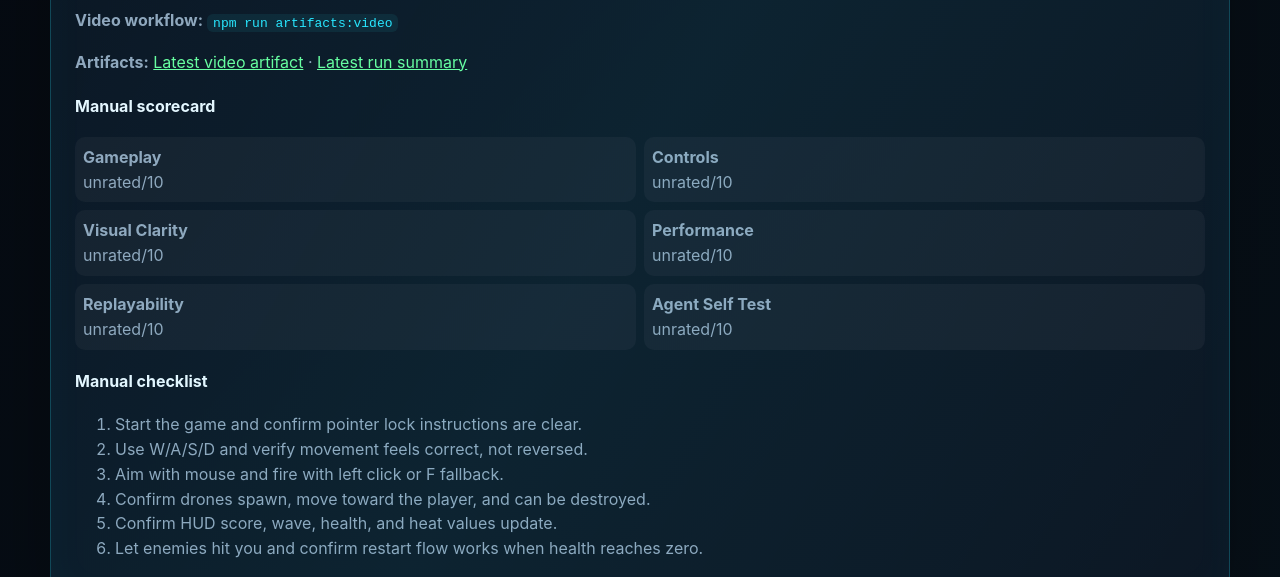
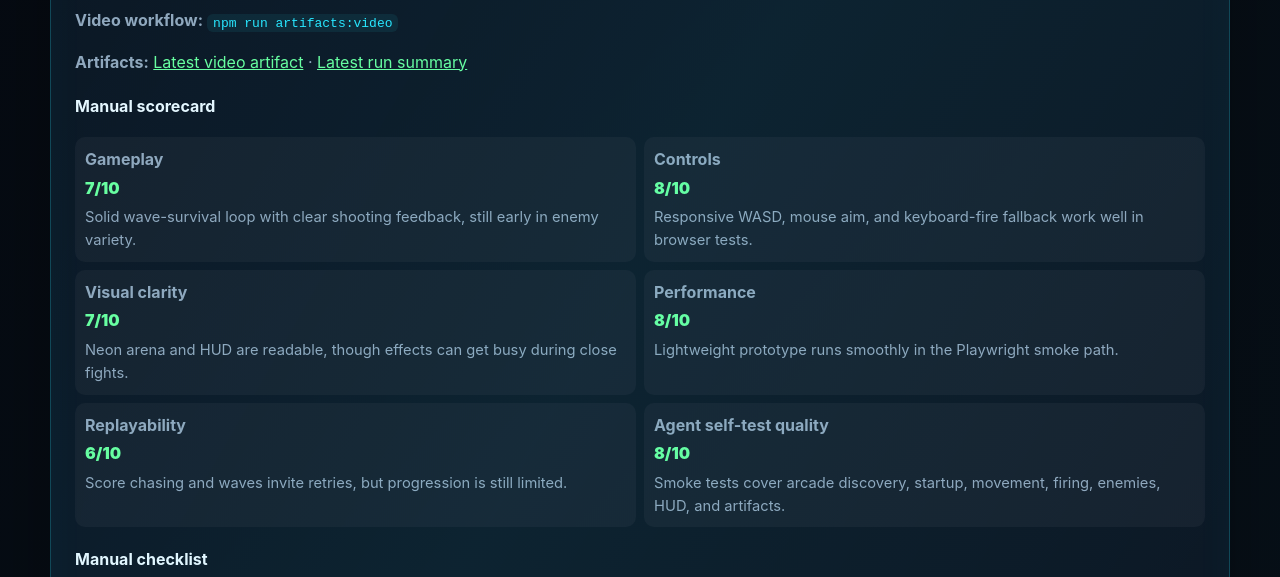
Before and after one commit to Versigable/agent-apps, a website: page games/arcade/index.html in a window 1280 px wide. Shown: the part 1000-1577 px from the top of the page. Drawn offline with Linux system fonts and the light colour scheme.

Commit message:
feat: add arcade scorecard pilot

```diff
--- a/games/arcade/app.js
+++ b/games/arcade/app.js
@@ -1,27 +1,96 @@
 const gamesEl = document.querySelector('#games');
 const statusEl = document.querySelector('#status');
 
+function escapeHtml(value) {
+  return String(value ?? '')
+    .replaceAll('&', '&amp;')
+    .replaceAll('<', '&lt;')
+    .replaceAll('>', '&gt;')
+    .replaceAll('"', '&quot;')
+    .replaceAll("'", '&#39;');
+}
+
+function manifestRelativeUrl(path) {
+  return path?.replace(/^\.\//, '../') ?? '';
+}
+
+function safeHref(value) {
+  const href = String(value ?? '').trim();
+  if (!href) return '#';
+  if (href.startsWith('../') || href.startsWith('./') || href.startsWith('/')) return escapeHtml(href);
+  try {
+    const url = new URL(href);
+    if (url.protocol === 'http:' || url.protocol === 'https:') return escapeHtml(url.href);
+  } catch {
+    // Fall through to blocked href.
+  }
+  return '#';
+}
+
+function humanizeScorecardKey(key) {
+  const labels = {
+    visualClarity: 'Visual clarity',
+    agentSelfTest: 'Agent self-test quality',
+    agentSelfTestQuality: 'Agent self-test quality'
+  };
+  return labels[key] ?? key.replace(/([A-Z])/g, ' $1').replace(/^./, (char) => char.toUpperCase());
+}
+
+function scorecardEntries(scorecard) {
+  if (!scorecard) return [];
+  if (Array.isArray(scorecard)) {
+    return scorecard.map((item) => [item.label ?? item.name ?? item.key, item]);
+  }
+  const ratings = scorecard.ratings ?? scorecard.scorecard ?? scorecard;
+  return Object.entries(ratings ?? {});
+}
+
 function scorecardItems(scorecard) {
-  return Object.entries(scorecard ?? {}).map(([key, value]) => {
-    const label = key.replace(/([A-Z])/g, ' $1').replace(/^./, (char) => char.toUpperCase());
-    return `<li><strong>${label}</strong><br>${value ?? 'unrated'}/10</li>`;
+  return scorecardEntries(scorecard).map(([key, value]) => {
+    const label = value?.label ?? humanizeScorecardKey(key);
+    const rating = typeof value === 'object' && value !== null
+      ? value.rating ?? value.score ?? value.value
+      : value;
+    const note = typeof value === 'object' && value !== null ? value.note ?? value.notes : null;
+    const ratingText = rating ?? 'unrated';
+    const noteHtml = note ? `<p class="score-note">${escapeHtml(note)}</p>` : '';
+    return `
+      <li>
+        <strong>${escapeHtml(label)}</strong>
+        <span class="score-rating">${escapeHtml(ratingText)}/10</span>
+        ${noteHtml}
+      </li>
+    `;
   }).join('');
 }
 
 function checklistItems(items) {
-  return (items ?? []).map((item) => `<li>${item}</li>`).join('');
+  return (items ?? []).map((item) => `<li>${escapeHtml(item)}</li>`).join('');
 }
 
 function artifactLinks(game) {
   if (!game.artifacts) return '';
   const links = [];
   if (game.artifacts.latestVideo) {
-    links.push(`<a href="${game.artifacts.latestVideo.replace(/^\.\//, '../')}">Latest video artifact</a>`);
+    links.push(`<a href="${safeHref(manifestRelativeUrl(game.artifacts.latestVideo))}">Latest video artifact</a>`);
   }
   if (game.artifacts.latestSummary) {
-    links.push(`<a href="${game.artifacts.latestSummary.replace(/^\.\//, '../')}">Latest run summary</a>`);
+    links.push(`<a href="${safeHref(manifestRelativeUrl(game.artifacts.latestSummary))}">Latest run summary</a>`);
   }
   return links.length ? `<p class="meta artifact-links"><strong>Artifacts:</strong> ${links.join(' · ')}</p>` : '';
+}
+
+async function loadScorecard(game) {
+  if (!game.scorecardUrl) return game;
+  try {
+    const response = await fetch(manifestRelativeUrl(game.scorecardUrl), { cache: 'no-store' });
+    if (!response.ok) throw new Error(`Scorecard request failed: ${response.status}`);
+    const externalScorecard = await response.json();
+    return { ...game, scorecard: externalScorecard };
+  } catch (error) {
+    console.warn(`Could not load scorecard for ${game.id}: ${error.message}`);
+    return game;
+  }
 }
 
 function renderGame(game) {
@@ -30,20 +99,20 @@ function renderGame(game) {
   card.dataset.testid = `game-card-${game.id}`;
   card.setAttribute('data-testid', `game-card-${game.id}`);
   card.innerHTML = `
-    <h3>${game.title}</h3>
-    <p class="meta">${game.summary}</p>
+    <h3>${escapeHtml(game.title)}</h3>
+    <p class="meta">${escapeHtml(game.summary)}</p>
     <div class="badges">
-      <span class="badge">${game.type}</span>
-      <span class="badge">${game.status}</span>
-      <span class="badge">${game.agent}</span>
-      <span class="badge">${game.model}</span>
+      <span class="badge">${escapeHtml(game.type)}</span>
+      <span class="badge">${escapeHtml(game.status)}</span>
+      <span class="badge">${escapeHtml(game.agent)}</span>
+      <span class="badge">${escapeHtml(game.model)}</span>
     </div>
     <div class="card-actions">
-      <a class="button" href="${game.playUrl.replace(/^\.\//, '../')}" aria-label="Play ${game.title}">Play ${game.title}</a>
-      ${game.previewUrl ? `<a class="button secondary" href="${game.previewUrl}" aria-label="One-click internal preview for ${game.title}">One-click internal preview</a>` : ''}
+      <a class="button" href="${safeHref(manifestRelativeUrl(game.playUrl))}" aria-label="Play ${escapeHtml(game.title)}">Play ${escapeHtml(game.title)}</a>
+      ${game.previewUrl ? `<a class="button secondary" href="${safeHref(game.previewUrl)}" aria-label="One-click internal preview for ${escapeHtml(game.title)}">One-click internal preview</a>` : ''}
     </div>
-    <p class="meta"><strong>Automated test:</strong> <code>${game.testCommand}</code></p>
-    ${game.artifactCommand ? `<p class="meta"><strong>Video workflow:</strong> <code>${game.artifactCommand}</code></p>` : ''}
+    <p class="meta"><strong>Automated test:</strong> <code>${escapeHtml(game.testCommand)}</code></p>
+    ${game.artifactCommand ? `<p class="meta"><strong>Video workflow:</strong> <code>${escapeHtml(game.artifactCommand)}</code></p>` : ''}
     ${artifactLinks(game)}
     <h4>Manual scorecard</h4>
     <ul class="scorecard">${scorecardItems(game.scorecard)}</ul>
@@ -58,8 +127,9 @@ async function loadManifest() {
     const response = await fetch('../manifest.json', { cache: 'no-store' });
     if (!response.ok) throw new Error(`Manifest request failed: ${response.status}`);
     const manifest = await response.json();
-    gamesEl.replaceChildren(...manifest.games.map(renderGame));
-    statusEl.textContent = `${manifest.games.length} game${manifest.games.length === 1 ? '' : 's'} registered`;
+    const games = await Promise.all(manifest.games.map(loadScorecard));
+    gamesEl.replaceChildren(...games.map(renderGame));
+    statusEl.textContent = `${games.length} game${games.length === 1 ? '' : 's'} registered`;
   } catch (error) {
     statusEl.textContent = 'Manifest failed to load';
     const errorCard = document.createElement('article');
--- a/games/arcade/styles.css
+++ b/games/arcade/styles.css
@@ -51,7 +51,9 @@ code { color: var(--cyan); background: rgba(40, 231, 255, 0.08); padding: 0.1rem
 a.button { color: #031017; background: linear-gradient(90deg, var(--cyan), var(--green)); text-decoration: none; font-weight: 900; padding: 0.8rem 1rem; border-radius: 12px; }
 .meta, .checklist, .scorecard { color: var(--muted); line-height: 1.55; }
 .scorecard { display: grid; grid-template-columns: repeat(2, minmax(0, 1fr)); gap: 8px; padding: 0; list-style: none; }
-.scorecard li { background: rgba(255,255,255,0.04); border-radius: 10px; padding: 8px; }
+.scorecard li { background: rgba(255,255,255,0.04); border-radius: 10px; padding: 10px; }
+.score-rating { display: block; color: var(--green); font-weight: 900; margin-top: 0.25rem; }
+.score-note { margin: 0.35rem 0 0; color: var(--muted); font-size: 0.92rem; }
 .error { border-color: rgba(255, 89, 89, 0.6); color: #ffd1d1; }
 
 a.button.secondary { background: transparent; color: var(--cyan); border: 1px solid var(--border); }
--- /dev/null
+++ b/games/scorecards/fps-gauntlet.json
@@ -0,0 +1,31 @@
+{
+  "schemaVersion": 1,
+  "gameId": "fps-gauntlet",
+  "updatedAt": "2026-04-30",
+  "ratings": {
+    "gameplay": {
+      "rating": 7,
+      "note": "Solid wave-survival loop with clear shooting feedback, still early in enemy variety."
+    },
+    "controls": {
+      "rating": 8,
+      "note": "Responsive WASD, mouse aim, and keyboard-fire fallback work well in browser tests."
+    },
+    "visualClarity": {
+      "rating": 7,
+      "note": "Neon arena and HUD are readable, though effects can get busy during close fights."
+    },
+    "performance": {
+      "rating": 8,
+      "note": "Lightweight prototype runs smoothly in the Playwright smoke path."
+    },
+    "replayability": {
+      "rating": 6,
+      "note": "Score chasing and waves invite retries, but progression is still limited."
+    },
+    "agentSelfTestQuality": {
+      "rating": 8,
+      "note": "Smoke tests cover arcade discovery, startup, movement, firing, enemies, HUD, and artifacts."
+    }
+  }
+}
```
Also changed, not shown: tests/game-smoke.spec.mjs (+28 -2 lines), games/manifest.json, 1 other file.
